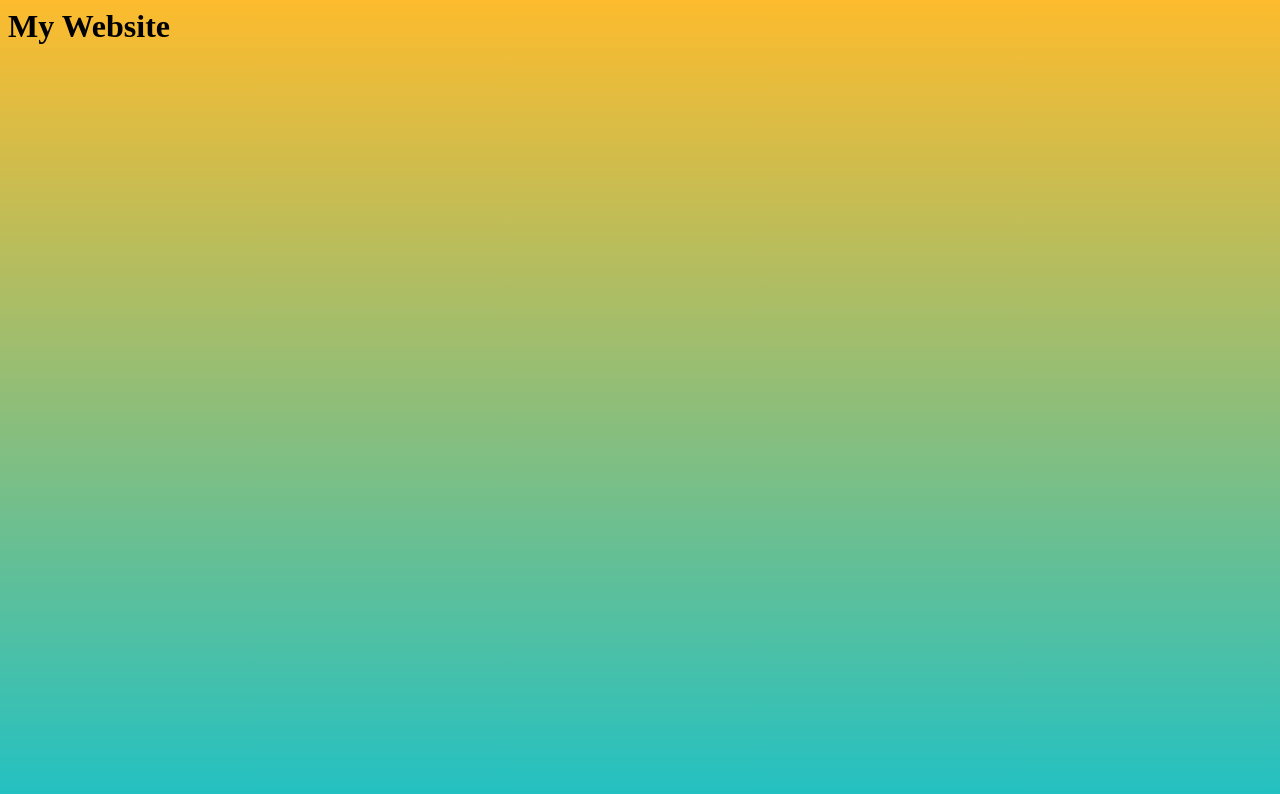
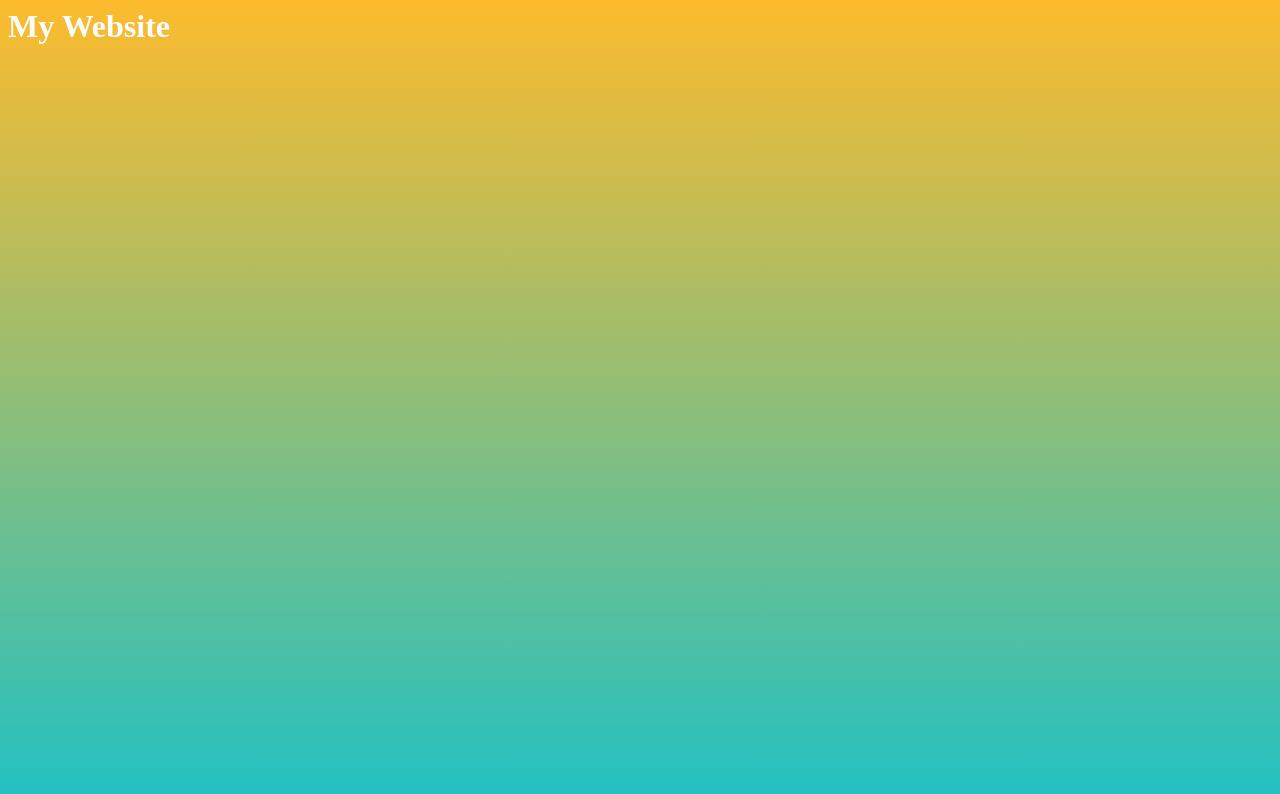
Before and after one commit to Zainisawesome/Year7ComputingWebsite, a plain HTML site: page index.html in a window 1280 px wide. Drawn offline with Linux system fonts and the light colour scheme.

Commit message:
Update index.html
change text colour

```diff
--- a/index.html
+++ b/index.html
@@ -7,6 +7,10 @@ body {
             background-color: rgb(250, 217, 5);
 background: linear-gradient(0deg, rgba(34,193,195,1) 0%, rgba(253,187,45,1) 100%);
   }
+
+   h1 {
+            color: rgb(252, 252, 252);
+        }
 </style>
 
 </head>
```
